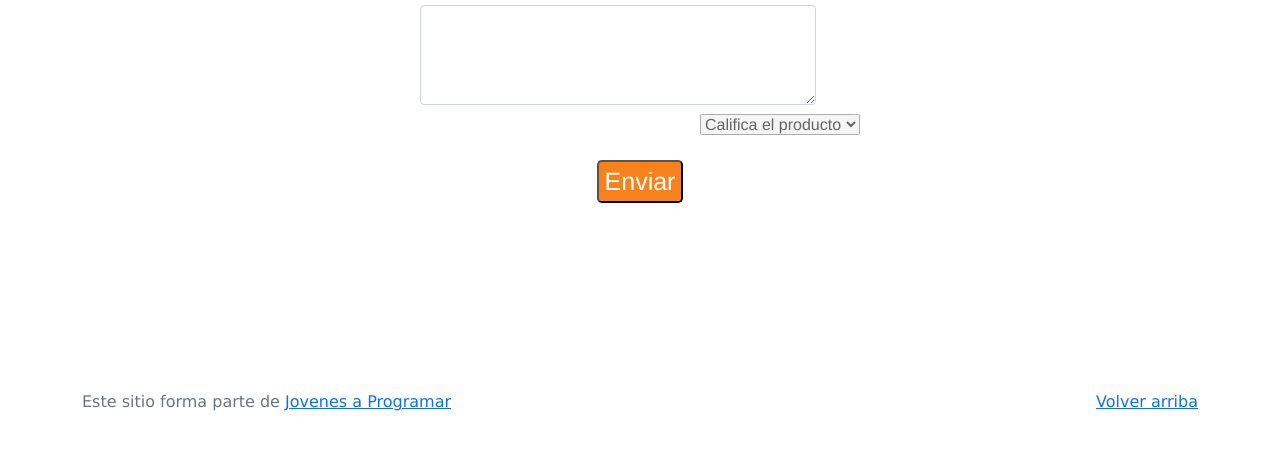
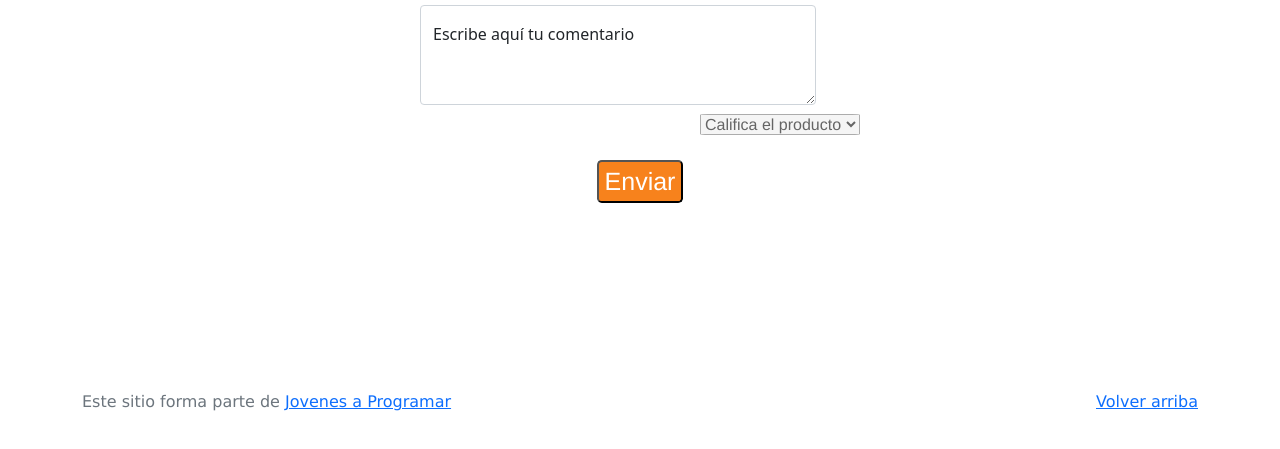
Before and after one commit to rodrigodelvalle/emercado-para-pruebas, a website: page product-info.html in a window 1280 px wide. Shown: the part 347-796 px from the top of the page. Drawn offline with Linux system fonts and the light colour scheme; no server answers; a web font is replaced by a local one.

Commit message:
comentario con el placeholder

```diff
--- a/product-info.html
+++ b/product-info.html
@@ -47,6 +47,7 @@
       <div id="comentarioInput">
         <div class="form-floating" id="textarea">
           <textarea class="form-control" placeholder="Escribe aquí tu comentario" id="floatingTextarea2" style="height: 100px; width: 90%;"></textarea>
+          <label for="floatingTextarea2">Escribe aquí tu comentario</label>
         </div>
         <div id="puntajeInput">
           <select required id="select" name="puntajes">
@@ -62,7 +63,6 @@
           <button id="enviar" type="submit">Enviar</button>
         </div>
       </div>
-
 
 
   </main>
```
